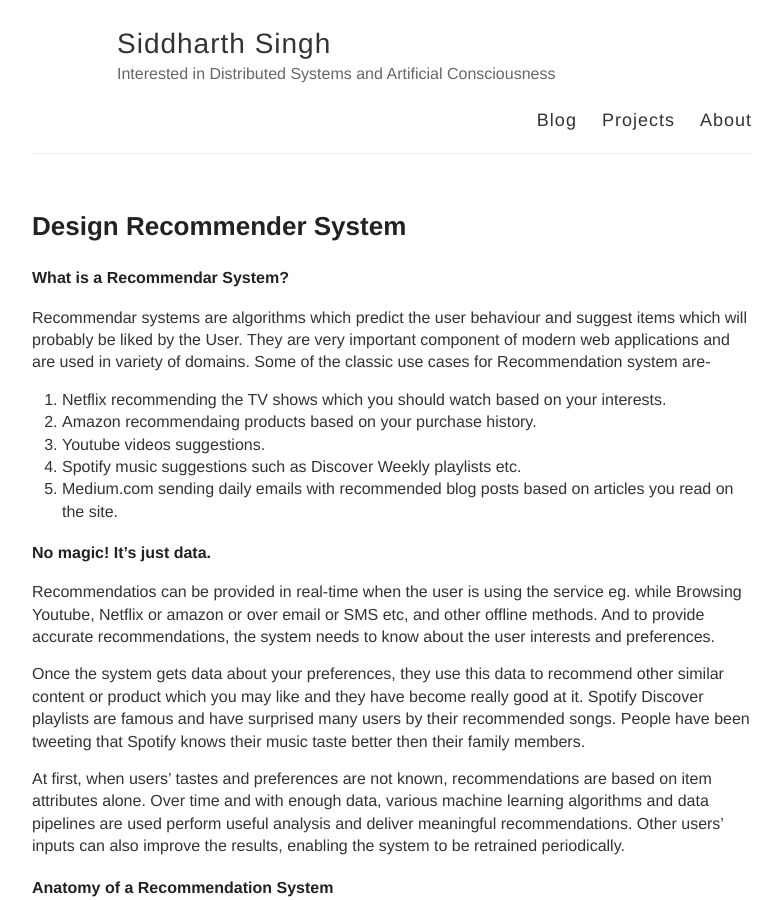
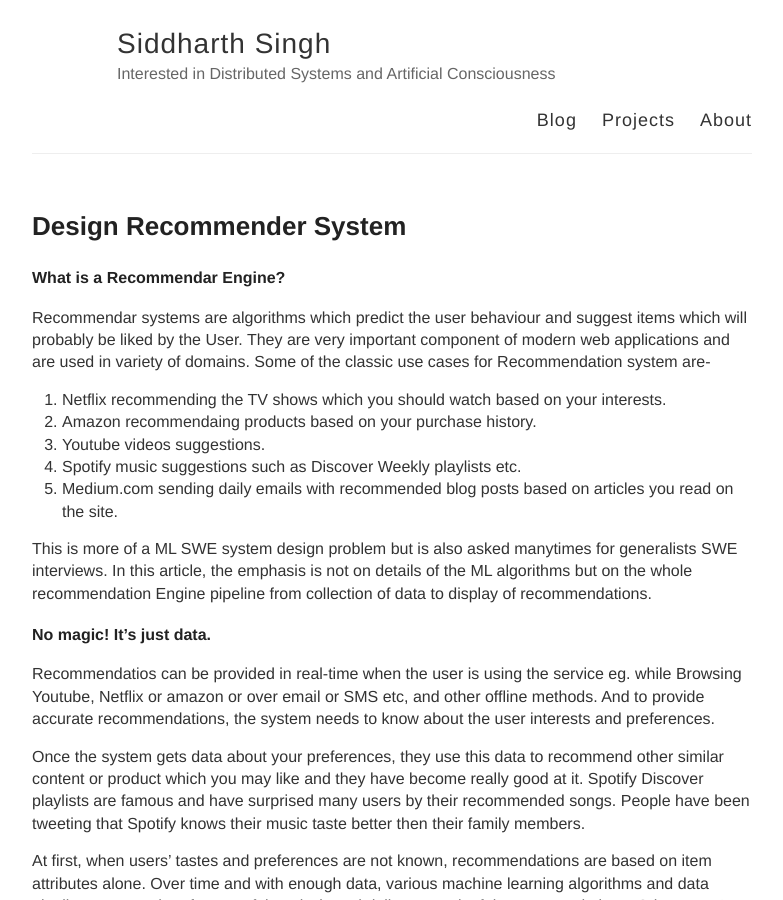
Before and after one commit to siddharthsingh89/siddharthsingh89.github.io, a Jekyll site: the page built from _posts/2020-04-31-recommendor-system.md, in a window 1280 px wide and 900 px high. Shown: the whole window, without its empty margins (248-1031 px from the left). Built offline with Jekyll 4.4.1, drawn with Linux system fonts in a browser that asks for light colours; comment, search, counter and statistics services are not loaded; some of the changed text lies outside the part shown.

Commit message:
Update 2020-04-31-recommendor-system.md

```diff
--- a/_posts/2020-04-31-recommendor-system.md
+++ b/_posts/2020-04-31-recommendor-system.md
@@ -3,13 +3,15 @@ layout: post
 title: Design Recommender System
 description : recommender system, ML, system design, AI
 ---
-##### What is a Recommendar System?
+##### What is a Recommendar Engine?
 Recommendar systems are algorithms which predict the user behaviour and suggest items which will probably be liked by the User. They are very important component of modern web applications and are used in variety of domains. Some of the classic use cases for Recommendation system are-
 1. Netflix recommending the TV shows which you should watch based on your interests.
 2. Amazon recommendaing products based on your purchase history.
 3. Youtube videos suggestions.
 4. Spotify music suggestions such as Discover Weekly playlists etc.
 5. Medium.com sending daily emails with recommended blog posts based on articles you read on the site.
+
+This is more of a ML SWE system design problem but is also asked manytimes for generalists SWE interviews. In this article, the emphasis is not on details of the ML algorithms but on the whole recommendation Engine pipeline from collection of data to display of recommendations.
 
 ##### No magic! It's just data.
 Recommendatios can be provided in real-time when the user is using the service eg. while Browsing Youtube, Netflix or amazon or over email or SMS etc, and other offline methods. And to provide accurate recommendations, the system needs to know about the user interests and preferences.
@@ -19,6 +21,8 @@ Once the system gets data about your preferences, they use this data to recommen
 At first, when users' tastes and preferences are not known, recommendations are based on item attributes alone. Over time and with enough data, various machine learning algorithms and data pipelines are used  perform useful analysis and deliver meaningful recommendations. Other users’ inputs can also improve the results, enabling the system to be retrained periodically.
 
 ##### Anatomy of a Recommendation System
+![Recommendation System Steps](/images/recomm_system_steps.png "Recommendation system steps")
+
 A typical recommendation engine consists of a pipeline with below major steps-
 
 1. Data Collection.
@@ -43,4 +47,10 @@ This involves processing the data collected and generating recommendations out o
 Generated recommendations are stored in this generally read-optized database. Recommendations are served in realtime to the front end or offline using services such as Email processing Services.
 
 
+##### Goals of the System
+
+
+#### Algorithms for Recommendation Systems
+
+
 ##### References
```
